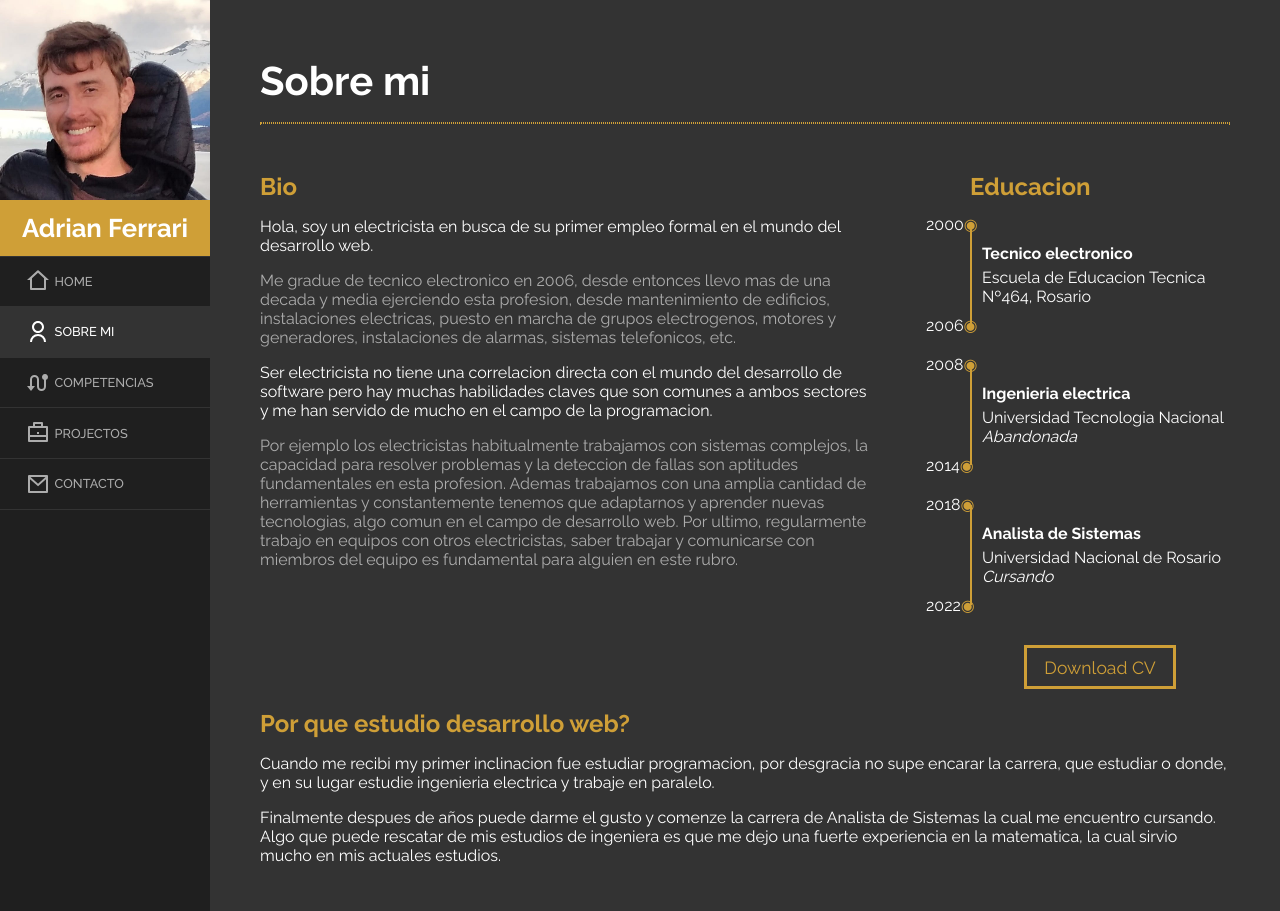
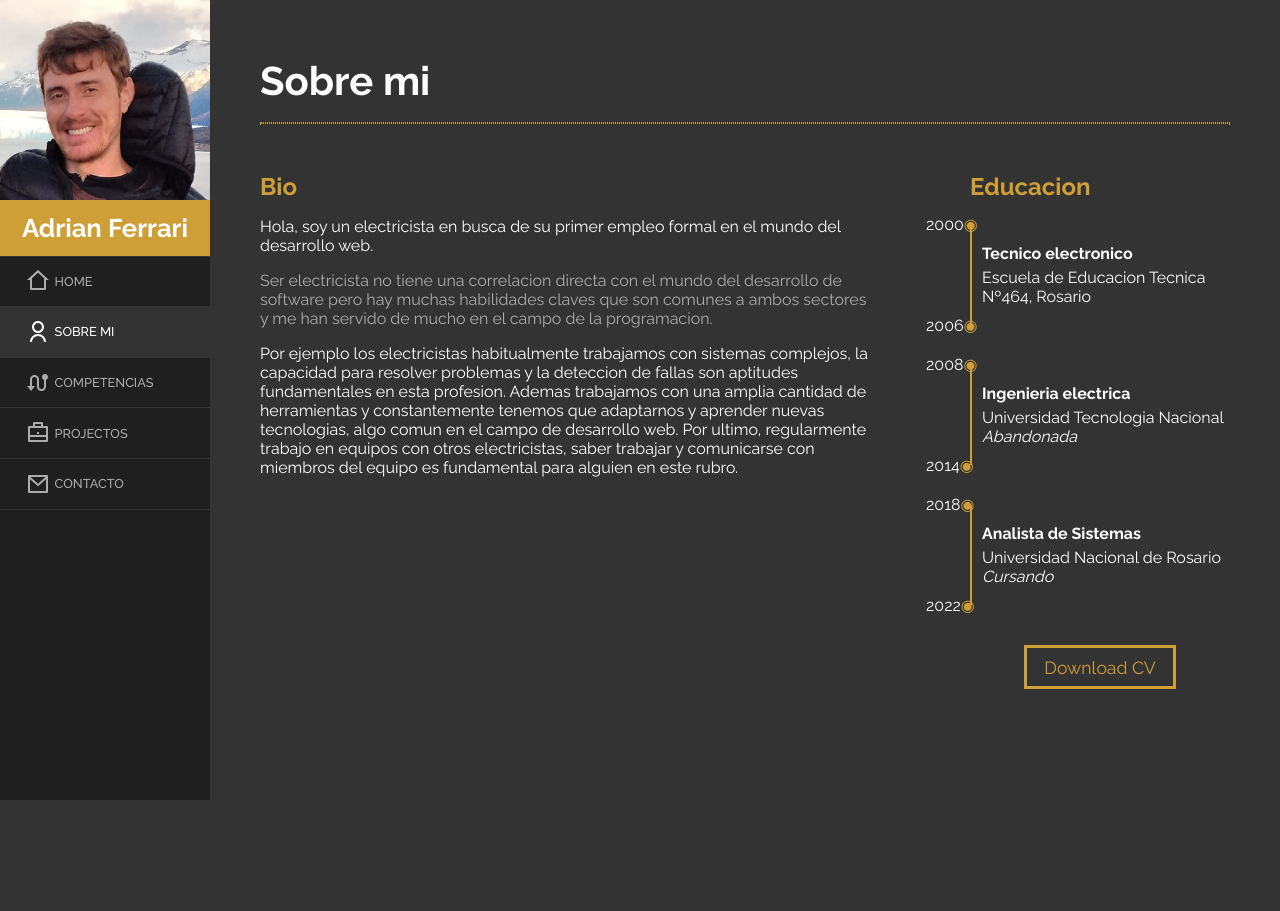
Before and after one commit to AdrianFerrari/adrian-ferrari-portafolio, a Next.js app: page /about in a window 1280 px wide. After the commit the page ends 800 px from the top, so only its background shows below. Built offline with nearby package versions, Linux system fonts and the light colour scheme.

Commit message:
reduce bio info

```diff
--- a/app/(rutas)/about/page.jsx
+++ b/app/(rutas)/about/page.jsx
@@ -19,20 +19,12 @@ export default function About() {
                         formal en el mundo del desarrollo web.
                     </p>
                     <p className={style.grey}>
-                        Me gradue de tecnico electronico en 2006, desde entonces
-                        llevo mas de una decada y media ejerciendo esta
-                        profesion, desde mantenimiento de edificios,
-                        instalaciones electricas, puesto en marcha de grupos
-                        electrogenos, motores y generadores, instalaciones de
-                        alarmas, sistemas telefonicos, etc.
-                    </p>
-                    <p>
                         Ser electricista no tiene una correlacion directa con el
                         mundo del desarrollo de software pero hay muchas
                         habilidades claves que son comunes a ambos sectores y me
                         han servido de mucho en el campo de la programacion.
                     </p>
-                    <p className={style.grey}>
+                    <p>
                         Por ejemplo los electricistas habitualmente trabajamos
                         con sistemas complejos, la capacidad para resolver
                         problemas y la deteccion de fallas son aptitudes
@@ -46,7 +38,7 @@ export default function About() {
                     </p>
                 </section>
 
-                <section className={style.pregunta_estudio}>
+                {/* <section className={style.pregunta_estudio}>
                     <h2>Por que estudio desarrollo web?</h2>
                     <p>
                         Cuando me recibi my primer inclinacion fue estudiar
@@ -62,7 +54,7 @@ export default function About() {
                         experiencia en la matematica, la cual sirvio mucho en
                         mis actuales estudios.
                     </p>
-                </section>
+                </section> */}
 
                 <aside className={style.educacion_container}>
                     <h2>Educacion</h2>
```
